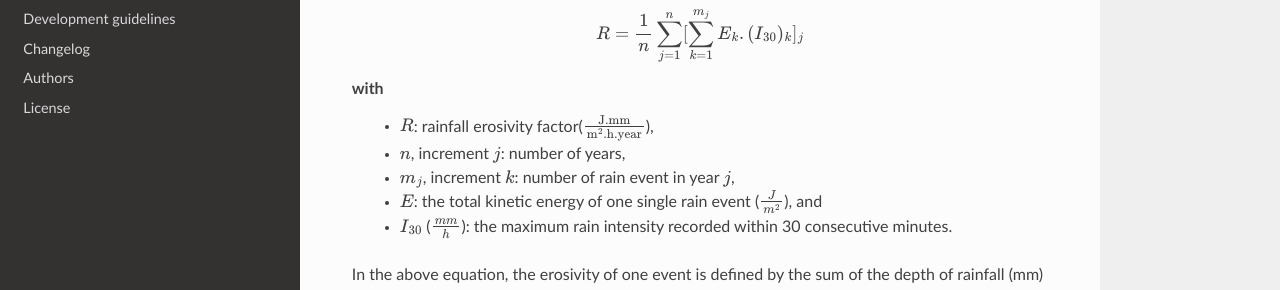
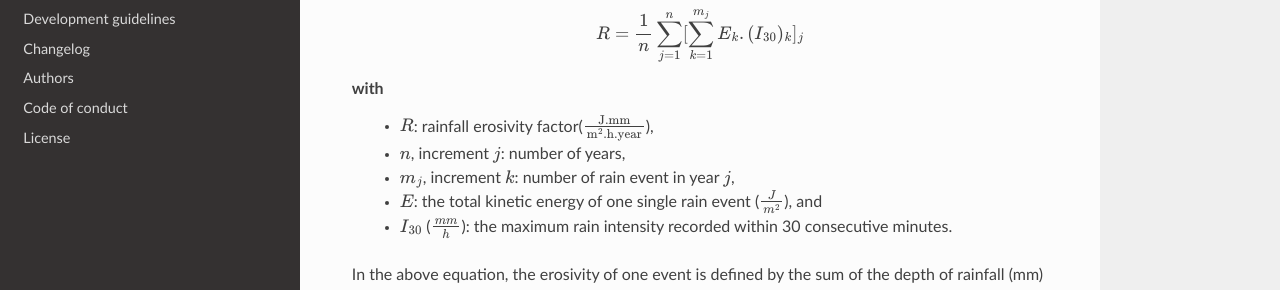
Before and after one commit to watem-sedem/rfactor, a Sphinx documentation site: the page built from docs/rfactor.rst, in a window 1280 px wide. Shown: the part 352-642 px from the top of the page. Built offline with Sphinx 7.4.7 and the Read the Docs theme 2.0.0, drawn with Linux system fonts in a browser that asks for light colours; pages that are not in the unit, such as notebooks, are missing from menus; the version number is read from the project's files by our own code.

Commit message:
Update rst syntax

```diff
--- a/docs/conduct.rst
+++ b/docs/conduct.rst
@@ -0,0 +1,2 @@
+.. _code_conduct:
+.. include:: ../.github/CODE_OF_CONDUCT.rst
--- a/docs/rfactor.rst
+++ b/docs/rfactor.rst
@@ -1,5 +1,4 @@
 .. _rfactor:
-
 
 Rainfall erosivity
 ==================
```
